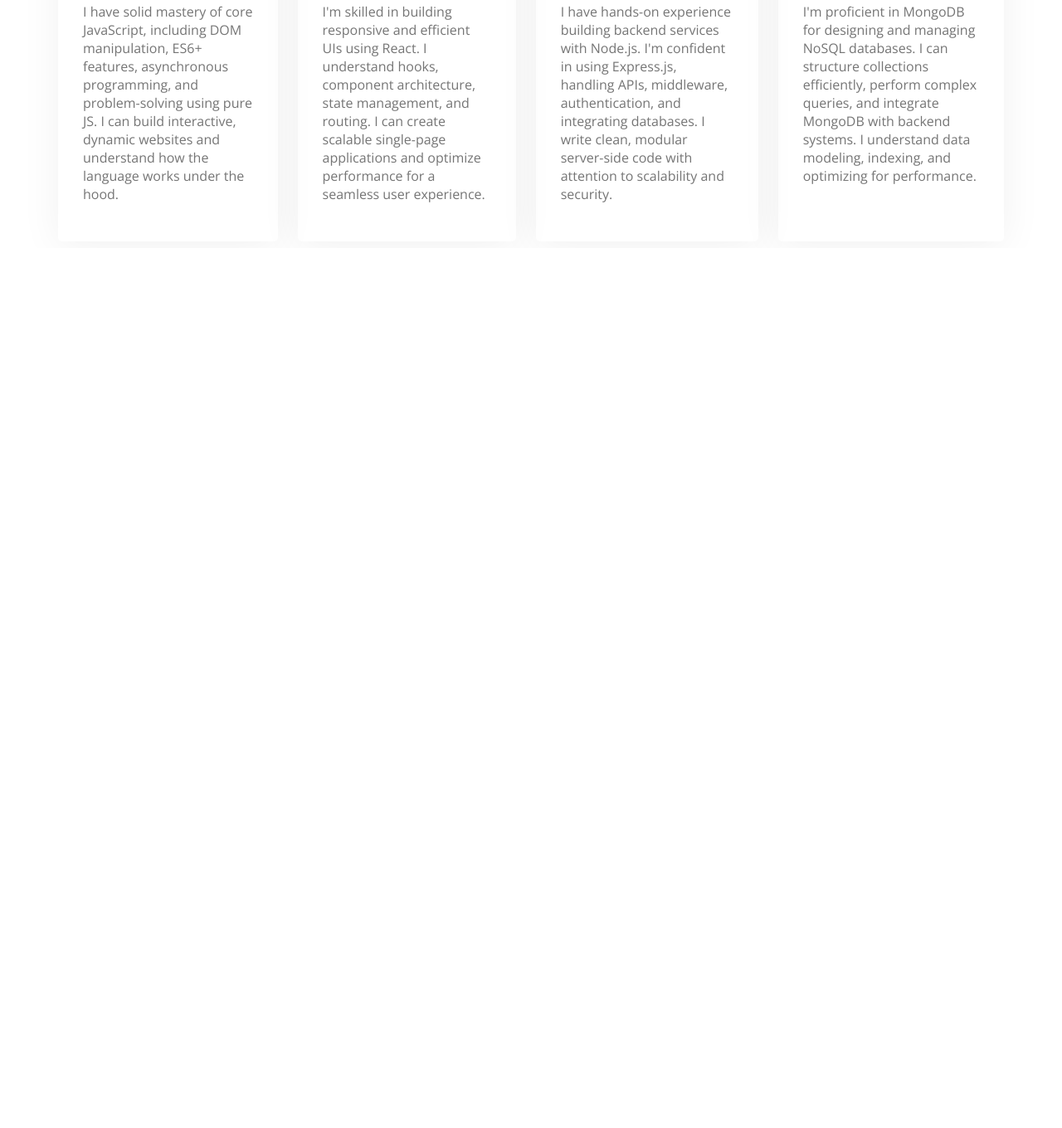
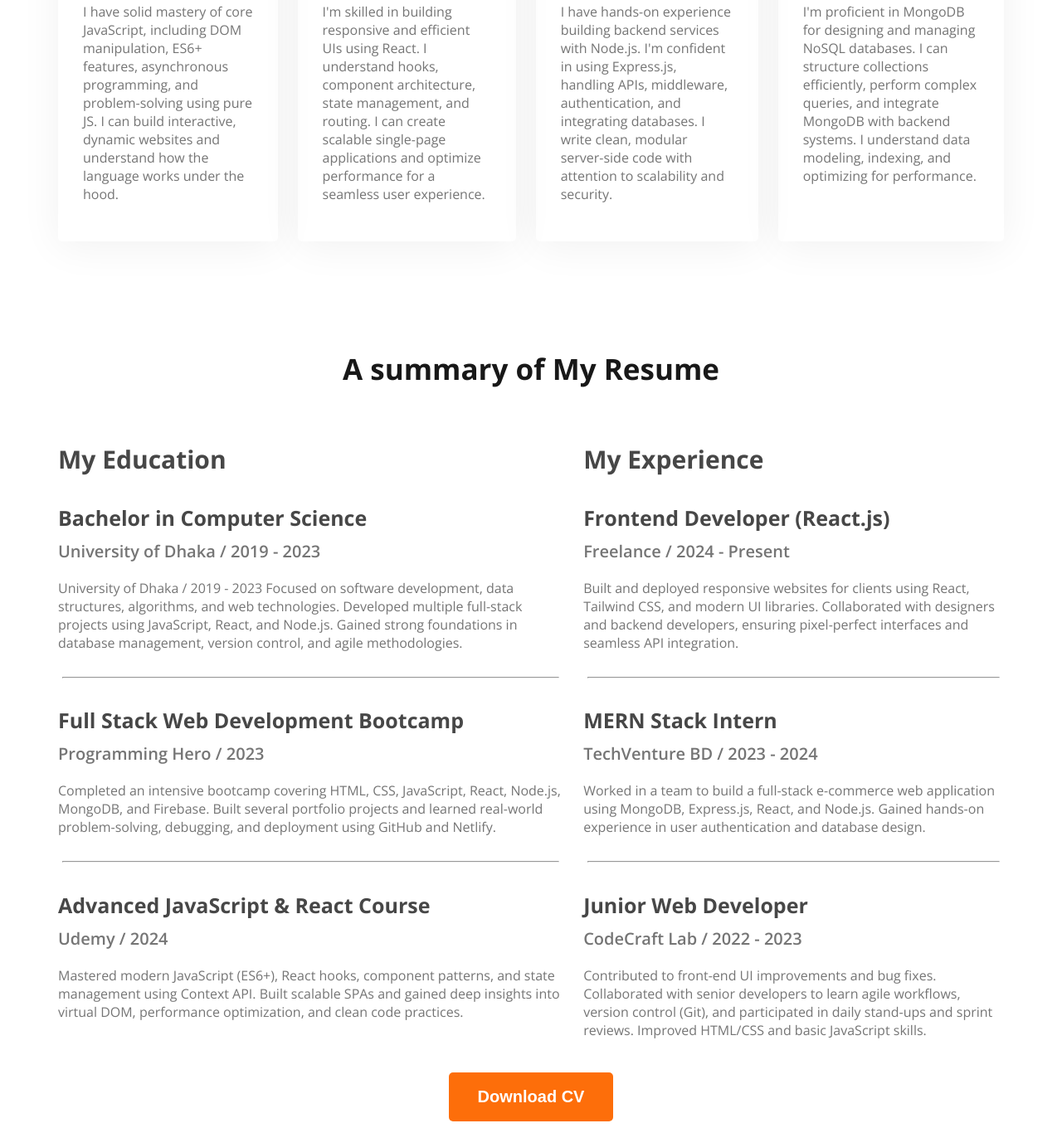
Before and after one commit to Adi-ops16/my-portfolio, a plain HTML site: page index.html in a window 1280 px wide. Shown: the part 2063-3423 px from the top of the page at 83% size. Before the commit the page ends 2362 px from the top, so only its background shows below. Drawn offline with nearby package versions, Linux system fonts and the light colour scheme.

Commit message:
addded my resume

```diff
--- a/index.html
+++ b/index.html
@@ -79,26 +79,88 @@
                 <div class="skill">
                     <img src="images/js.png" alt="java icon">
                     <h4 class="skill-tytle">Vanilla JavaScript</h4>
-                    <p class="skill-para">I have solid mastery of core JavaScript, including DOM manipulation, ES6+ features, asynchronous programming, and problem-solving using pure JS. I can build interactive, dynamic websites and understand how the language works under the hood.</p>
+                    <p class="skill-para">I have solid mastery of core JavaScript, including DOM manipulation, ES6+
+                        features, asynchronous programming, and problem-solving using pure JS. I can build interactive,
+                        dynamic websites and understand how the language works under the hood.</p>
                 </div>
                 <div class="skill">
                     <img src="images/react.png" alt="react icon">
                     <h4 class="skill-tytle">React</h4>
-                    <p class="skill-para">I'm skilled in building responsive and efficient UIs using React. I understand hooks, component architecture, state management, and routing. I can create scalable single-page applications and optimize performance for a seamless user experience.</p>
+                    <p class="skill-para">I'm skilled in building responsive and efficient UIs using React. I understand
+                        hooks, component architecture, state management, and routing. I can create scalable single-page
+                        applications and optimize performance for a seamless user experience.</p>
                 </div>
                 <div class="skill">
                     <img src="images/nodejs.png" alt="node js icon">
                     <h4 class="skill-tytle">Node.js</h4>
-                    <p class="skill-para">I have hands-on experience building backend services with Node.js. I'm confident in using Express.js, handling APIs, middleware, authentication, and integrating databases. I write clean, modular server-side code with attention to scalability and security.</p>
+                    <p class="skill-para">I have hands-on experience building backend services with Node.js. I'm
+                        confident in using Express.js, handling APIs, middleware, authentication, and integrating
+                        databases. I write clean, modular server-side code with attention to scalability and security.
+                    </p>
                 </div>
                 <div class="skill">
                     <img src="images/mongo.png" alt="mongo db icon">
                     <h4 class="skill-tytle">MongoDB</h4>
-                    <p class="skill-para">I'm proficient in MongoDB for designing and managing NoSQL databases. I can structure collections efficiently, perform complex queries, and integrate MongoDB with backend systems. I understand data modeling, indexing, and optimizing for performance.</p>
+                    <p class="skill-para">I'm proficient in MongoDB for designing and managing NoSQL databases. I can
+                        structure collections efficiently, perform complex queries, and integrate MongoDB with backend
+                        systems. I understand data modeling, indexing, and optimizing for performance.</p>
                 </div>
 
             </div>
         </section>
+        <section class="resume">
+            <h3 class="section-tytle">A summary of My Resume</h3>
+            <div class="resume-container">
+                <div class="resume-column">
+                    <h3 class="resume-column-tytle">My Education</h3>
+                    <div class="experience">
+                        <h4 class="experience-tytle">Bachelor in Computer Science
+                        </h4>
+                        <h5 class="experience-sub-tytle">University of Dhaka / 2019 - 2023</h5>
+                        <div class="experience-description">University of Dhaka / 2019 - 2023
+                            Focused on software development, data structures, algorithms, and web technologies.
+                            Developed multiple full-stack projects using JavaScript, React, and Node.js. Gained strong
+                            foundations in database management, version control, and agile methodologies.</div>
+                    </div>
+                    <hr>
+                    <div class="experience">
+                        <h4 class="experience-tytle">Full Stack Web Development Bootcamp</h4>
+                        <h5 class="experience-sub-tytle">Programming Hero / 2023</h5>
+                        <div class="experience-description">Completed an intensive bootcamp covering HTML, CSS, JavaScript, React, Node.js, MongoDB, and Firebase. Built several portfolio projects and learned real-world problem-solving, debugging, and deployment using GitHub and Netlify.</div>
+                    </div>
+                    <hr>
+                    <div class="experience">
+                        <h4 class="experience-tytle">Advanced JavaScript & React Course</h4>
+                        <h5 class="experience-sub-tytle">Udemy / 2024</h5>
+                        <div class="experience-description">Mastered modern JavaScript (ES6+), React hooks, component patterns, and state management using Context API. Built scalable SPAs and gained deep insights into virtual DOM, performance optimization, and clean code practices.</div>
+                    </div>
+                </div>
+                <div class="resume-column">
+                    <h3 class="resume-column-tytle">My Experience</h3>
+                    <div class="experience">
+                        <h4 class="experience-tytle">Frontend Developer (React.js)</h4>
+                        <h5 class="experience-sub-tytle">Freelance / 2024 - Present</h5>
+                        <div class="experience-description">Built and deployed responsive websites for clients using React, Tailwind CSS, and modern UI libraries. Collaborated with designers and backend developers, ensuring pixel-perfect interfaces and seamless API integration.</div>
+                    </div>
+                    <hr>
+                    <div class="experience">
+                        <h4 class="experience-tytle">MERN Stack Intern</h4>
+                        <h5 class="experience-sub-tytle">TechVenture BD / 2023 - 2024</h5>
+                        <div class="experience-description">Worked in a team to build a full-stack e-commerce web application using MongoDB, Express.js, React, and Node.js. Gained hands-on experience in user authentication and database design.</div>
+                    </div>
+                    <hr>
+                    <div class="experience">
+                        <h4 class="experience-tytle">Junior Web Developer</h4>
+                        <h5 class="experience-sub-tytle">CodeCraft Lab / 2022 - 2023</h5>
+                        <div class="experience-description">Contributed to front-end UI improvements and bug fixes. Collaborated with senior developers to learn agile workflows, version control (Git), and participated in daily stand-ups and sprint reviews. Improved HTML/CSS and basic JavaScript skills.</div>
+                    </div>
+                </div>
+
+            </div>
+        </section>
+        <div class="btn-center">
+            <button class="btn dwn-btn">Download CV</button>
+        </div>
 
     </main>
     <footer>
--- a/styles/potfolio.css
+++ b/styles/potfolio.css
@@ -178,3 +178,49 @@
     box-shadow: 0px 6px 50px rgba(0, 0, 0, 0.06);
     border-radius: 5px;
 }
+
+/* My resume */
+.resume{
+    margin-top: 130px;
+}
+.section-tytle{
+    font-size: 35px;
+    font-weight: bold;
+    color: #181818;
+    text-align: center;
+}
+.resume-container{
+    display: flex;
+    gap: 24px;
+}
+.resume-column-tytle{
+    font-size: 30px;
+    font-weight: bold;
+    color: #474747;
+}
+.experience-tytle{
+    font-size: 25px;
+    font-weight: bold;
+    color: #474747;
+    margin-bottom: 10px;
+}
+.experience-sub-tytle{
+    font-size: 20px;
+    color: #757575;
+    font-weight:600;
+    margin-top: 10px;
+    margin-bottom: 20px;
+}
+.experience-description{
+    font-size: 16px;
+    color: #757575;
+}
+hr{
+    margin: 30px 5px;
+}
+.dwn-btn{
+margin-top: 40px;
+}
+.btn-center{
+    text-align: center;
+}
```
